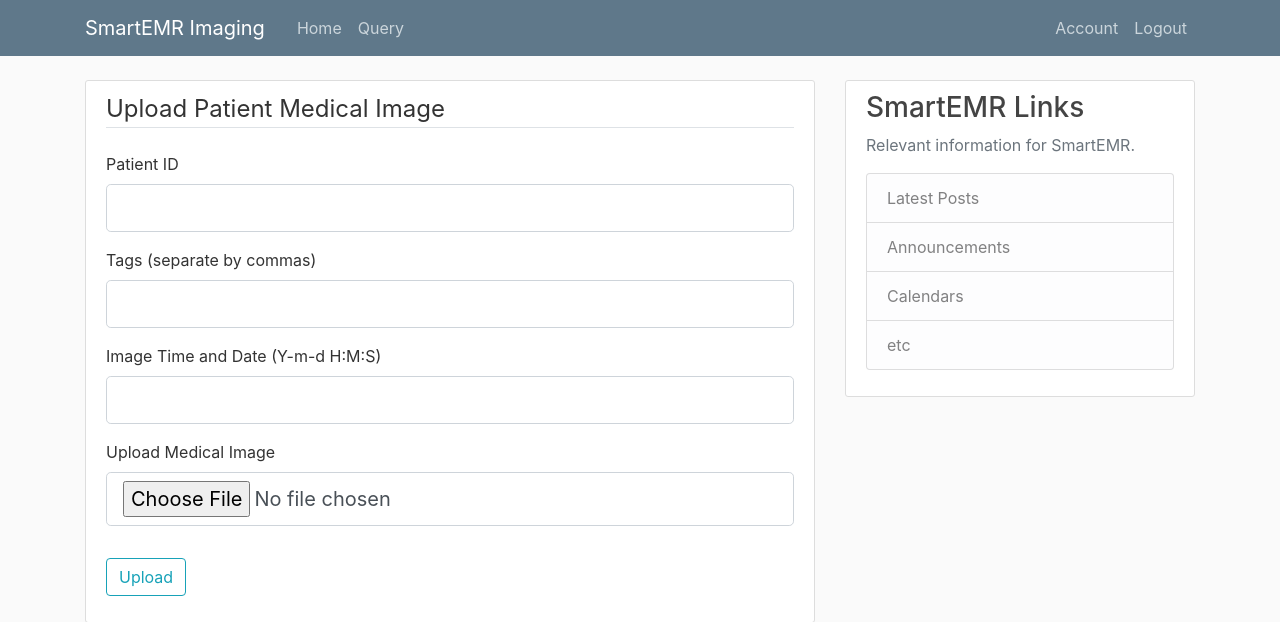
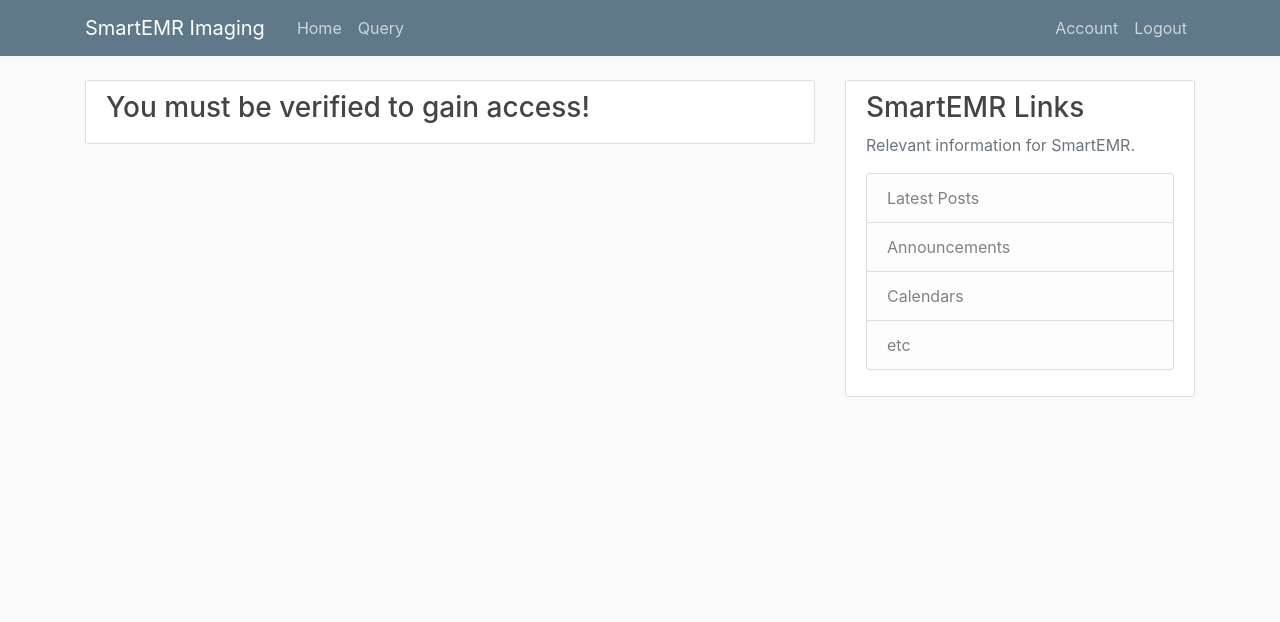
Before and after one commit to mike-taylor99/SmartEMR_Imaging, a Flask app: page /query in a window 1280 px wide. Shown: the top 622 px of the page. After the commit the page ends 397 px from the top, so only its background shows below. Run offline with Flask 2, Linux system fonts and the light colour scheme; the visitor is signed in with stand-in values (Sample User, id 1); some libraries are stand-ins or nearby versions.

Commit message:
only allow query access if verified

```diff
--- a/SmartEMR_Imaging/templates/query.html
+++ b/SmartEMR_Imaging/templates/query.html
@@ -1,5 +1,6 @@
 {% extends "layout.html" %}
 {% block content %}
+    {% if current_user.verified %}
         <div class="content-section">
             <form method="POST" action="" enctype="multipart/form-data">
                 {{ uploadform.hidden_tag() }}
@@ -181,4 +182,9 @@
                 </div>
             </form>
         </div>
+    {% else %}
+        <div class="content-section">
+            <h3>You must be verified to gain access!</h3>
+        </div>
+    {% endif %}
 {% endblock content %}
```
Lines whose indentation alone changed are shown as unchanged.
